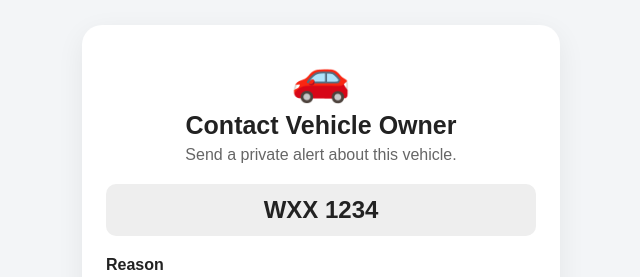
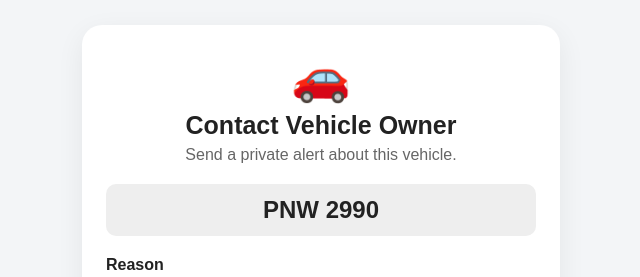
Before and after one commit to Felixk97/car-contact-sticker, a website: page car-contact-netlify/public/visitor.html in a window 1280 px wide. Shown: the top 277 px of the page, 319-959 px from the left. Drawn offline with Linux system fonts and the light colour scheme.

Commit message:
visitor.html

```diff
--- a/car-contact-netlify/public/visitor.html
+++ b/car-contact-netlify/public/visitor.html
@@ -32,7 +32,7 @@ button.send:disabled{background:#ccc}
 </div>
 <script>
 // CHANGE YOUR CAR PLATE HERE — this is just display text, not a secret
-const VEHICLE_PLATE="WXX 1234";
+const VEHICLE_PLATE="PNW 2990";
 let selected="I need to contact you about your vehicle.";
 document.getElementById("plate").textContent=VEHICLE_PLATE;
 function reason(el,text){document.querySelectorAll('.reason').forEach(x=>x.classList.remove('selected'));el.classList.add('selected');selected=text;}
```
